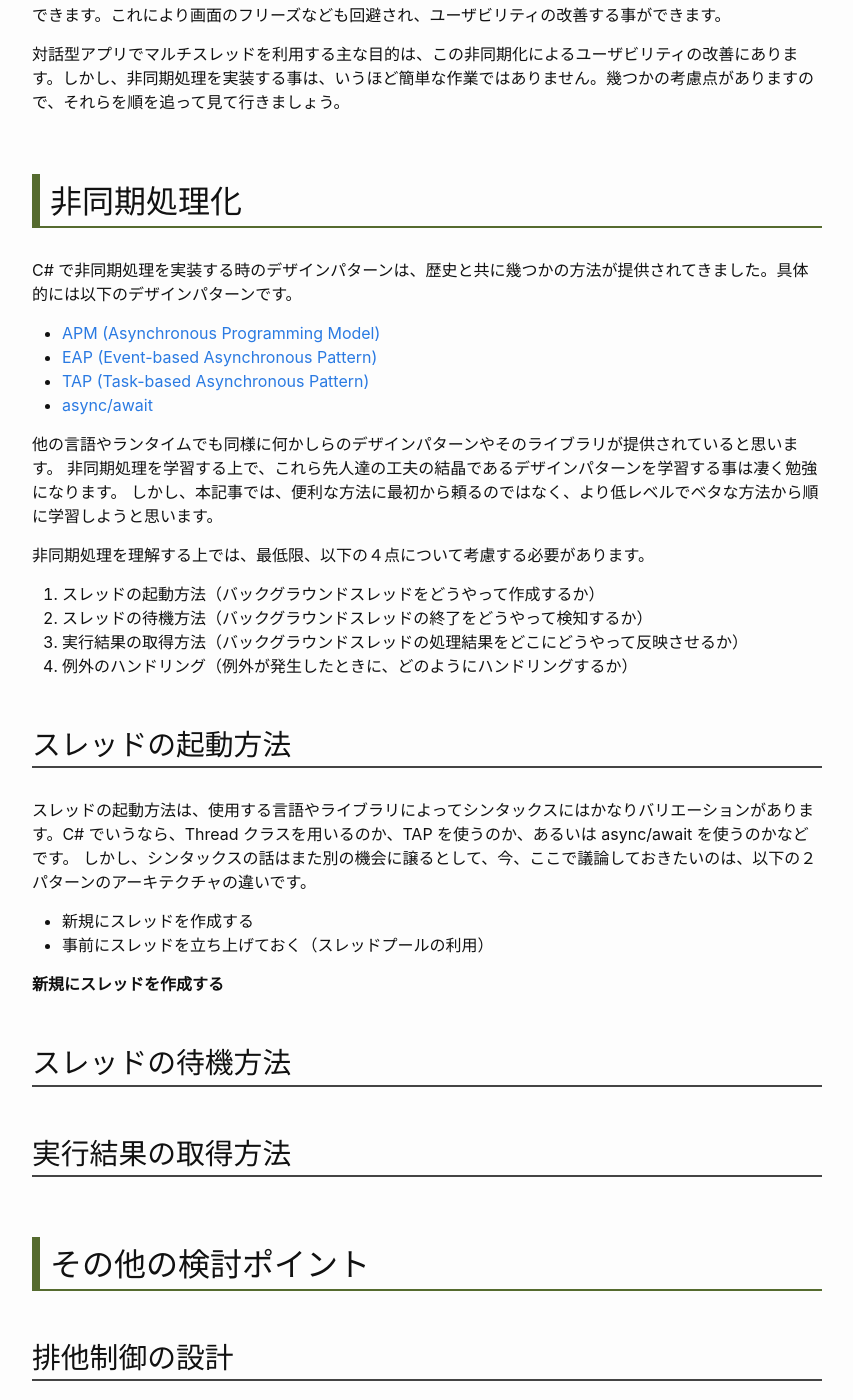
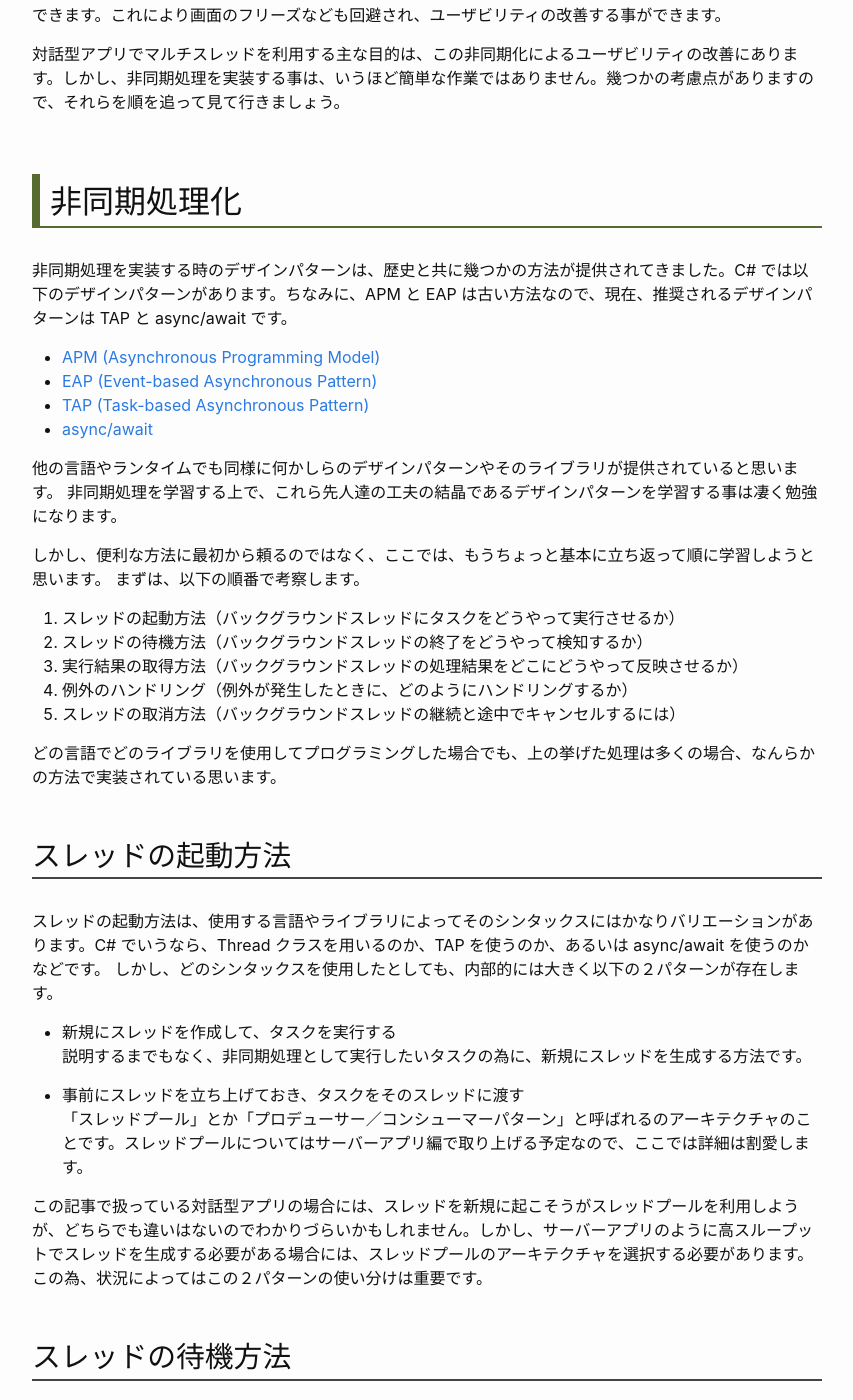
Before and after one commit to koytak-blog/koytak-blog.github.io, a Jekyll site: the page built from articles/multithread-app-arch/cliapp.md, in a window 1280 px wide and 1400 px high, scrolled down 3884 px. Shown: the whole window, without its empty margins (213-1066 px from the left). Built offline with Jekyll 4.4.1, drawn with Linux system fonts in a browser that asks for light colours.

Commit message:
update mt

```diff
--- a/articles/multithread-app-arch/cliapp.md
+++ b/articles/multithread-app-arch/cliapp.md
@@ -76,7 +76,7 @@ date: 2023/08/17
 
 # 非同期処理化
 
-C# で非同期処理を実装する時のデザインパターンは、歴史と共に幾つかの方法が提供されてきました。具体的には以下のデザインパターンです。
+非同期処理を実装する時のデザインパターンは、歴史と共に幾つかの方法が提供されてきました。C# では以下のデザインパターンがあります。ちなみに、APM と EAP は古い方法なので、現在、推奨されるデザインパターンは TAP と async/await です。
 -  [APM (Asynchronous Programming Model)](https://learn.microsoft.com/ja-jp/dotnet/standard/asynchronous-programming-patterns/asynchronous-programming-model-apm)
 -  [EAP (Event-based Asynchronous Pattern)](https://learn.microsoft.com/ja-jp/dotnet/standard/asynchronous-programming-patterns/event-based-asynchronous-pattern-eap)
 -  [TAP (Task-based Asynchronous Pattern)](https://learn.microsoft.com/ja-jp/dotnet/standard/asynchronous-programming-patterns/task-based-asynchronous-pattern-tap)
@@ -84,23 +84,34 @@ C# で非同期処理を実装する時のデザインパターンは、歴史
 
 他の言語やランタイムでも同様に何かしらのデザインパターンやそのライブラリが提供されていると思います。
 非同期処理を学習する上で、これら先人達の工夫の結晶であるデザインパターンを学習する事は凄く勉強になります。
-しかし、本記事では、便利な方法に最初から頼るのではなく、より低レベルでベタな方法から順に学習しようと思います。
 
-非同期処理を理解する上では、最低限、以下の４点について考慮する必要があります。
-1. スレッドの起動方法（バックグラウンドスレッドをどうやって作成するか）
+しかし、便利な方法に最初から頼るのではなく、ここでは、もうちょっと基本に立ち返って順に学習しようと思います。
+まずは、以下の順番で考察します。
+1. スレッドの起動方法（バックグラウンドスレッドにタスクをどうやって実行させるか）
 1. スレッドの待機方法（バックグラウンドスレッドの終了をどうやって検知するか）
 1. 実行結果の取得方法（バックグラウンドスレッドの処理結果をどこにどうやって反映させるか）
 1. 例外のハンドリング（例外が発生したときに、どのようにハンドリングするか）
+1. スレッドの取消方法（バックグラウンドスレッドの継続と途中でキャンセルするには）
+
+どの言語でどのライブラリを使用してプログラミングした場合でも、上の挙げた処理は多くの場合、なんらかの方法で実装されている思います。
 
 ## スレッドの起動方法
 
-スレッドの起動方法は、使用する言語やライブラリによってシンタックスにはかなりバリエーションがあります。C# でいうなら、Thread クラスを用いるのか、TAP を使うのか、あるいは async/await を使うのかなどです。
-しかし、シンタックスの話はまた別の機会に譲るとして、今、ここで議論しておきたいのは、以下の２パターンのアーキテクチャの違いです。
+スレッドの起動方法は、使用する言語やライブラリによってそのシンタックスにはかなりバリエーションがあります。C# でいうなら、Thread クラスを用いるのか、TAP を使うのか、あるいは async/await を使うのかなどです。
+しかし、どのシンタックスを使用したとしても、内部的には大きく以下の２パターンが存在します。
 
-- 新規にスレッドを作成する
-- 事前にスレッドを立ち上げておく（スレッドプールの利用）
+- 新規にスレッドを作成して、タスクを実行する<br/>
+説明するまでもなく、非同期処理として実行したいタスクの為に、新規にスレッドを生成する方法です。
 
-**新規にスレッドを作成する**<br/>
+- 事前にスレッドを立ち上げておき、タスクをそのスレッドに渡す<br/>
+「スレッドプール」とか「プロデューサー／コンシューマーパターン」と呼ばれるのアーキテクチャのことです。スレッドプールについてはサーバーアプリ編で取り上げる予定なので、ここでは詳細は割愛します。
+
+この記事で扱っている対話型アプリの場合には、スレッドを新規に起こそうがスレッドプールを利用しようが、どちらでも違いはないのでわかりづらいかもしれません。しかし、サーバーアプリのように高スループットでスレッドを生成する必要がある場合には、スレッドプールのアーキテクチャを選択する必要があります。
+この為、状況によってはこの２パターンの使い分けは重要です。
+
+
+
+
 
 
 
```
Also changed, not shown: articles/multithread-app-arch/index.md (+14 -7 lines).
